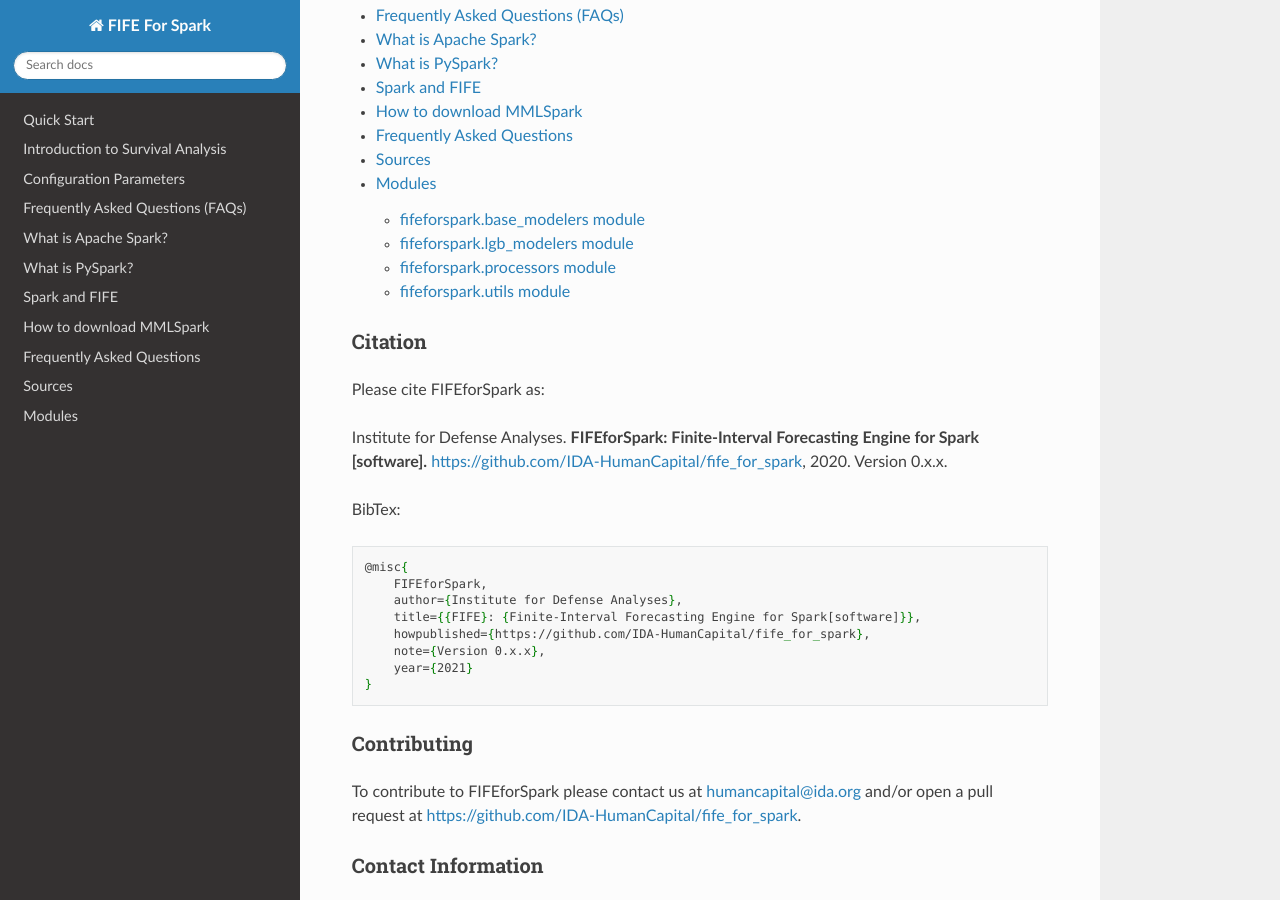
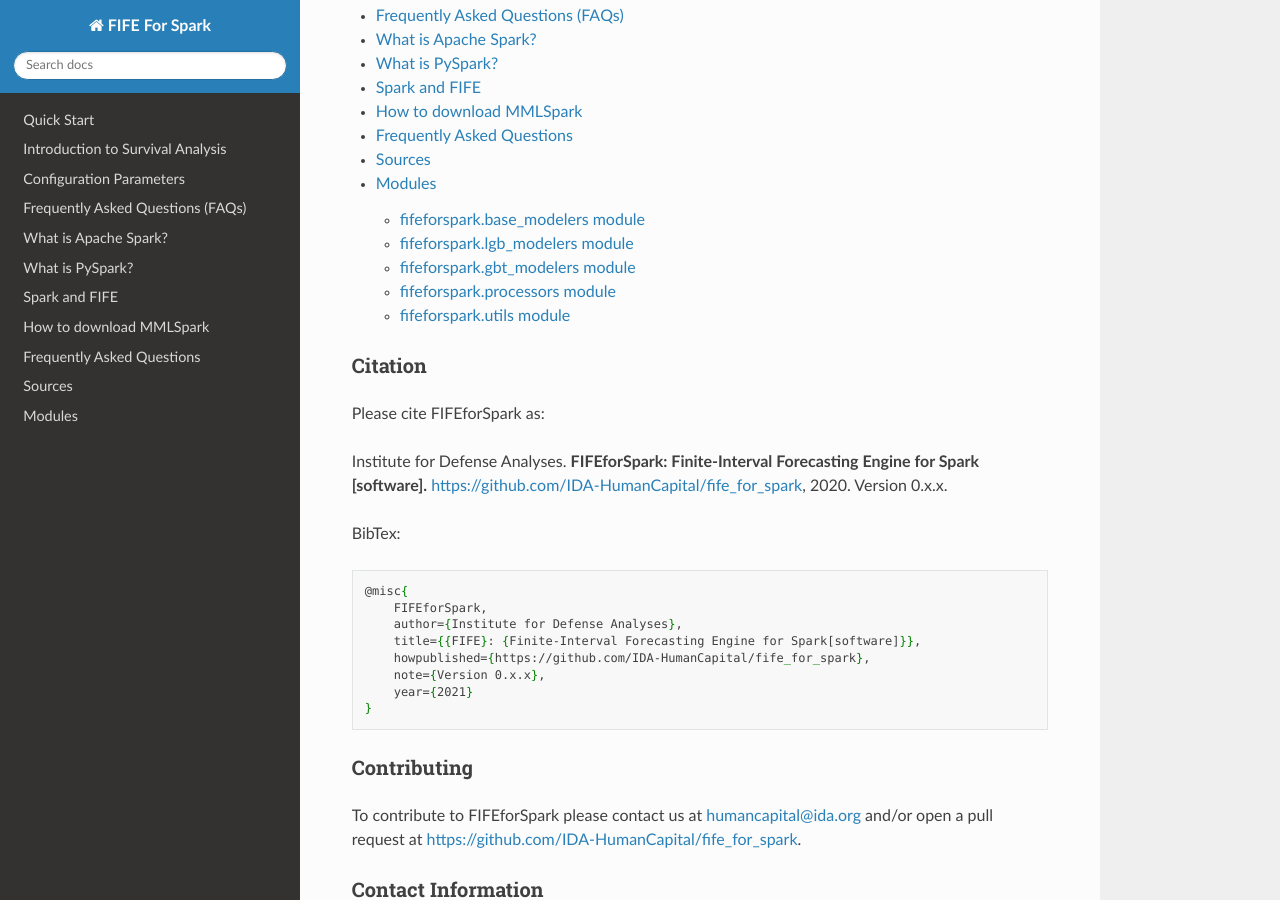
Before and after one commit to IDA-HumanCapital/fife_for_spark, a Sphinx documentation site: the page built from docs/index.rst, in a window 1280 px wide and 900 px high, scrolled down 971 px. Built offline with Sphinx 7.4.7 and the Read the Docs theme 2.0.0, drawn with Linux system fonts in a browser that asks for light colours.

Commit message:
Updated package files

```diff
--- a/docs/source/fifeforspark.rst
+++ b/docs/source/fifeforspark.rst
@@ -17,6 +17,13 @@
    :undoc-members:
    :show-inheritance:
 
+fifeforspark.gbt\_modelers module
+---------------------------------
+
+.. automodule:: fifeforspark.gbt_modelers
+   :members:
+   :undoc-members:
+   :show-inheritance:
 
 fifeforspark.processors module
 ------------------------------
```
Also changed, not shown: 3 other files.
